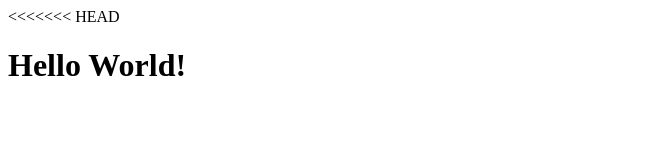
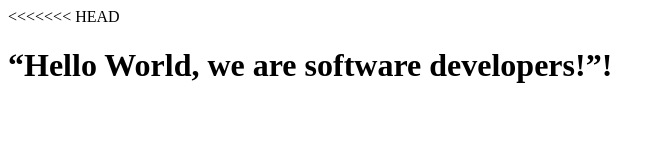
Before and after one commit to Yahdiha72/eyobeva, a plain HTML site: page index.html in a window 1280 px wide. Shown: the whole page, without its empty margins (0-665 px from the left). Drawn offline with Linux system fonts and the light colour scheme.

Commit message:
Update index.html

```diff
--- a/index.html
+++ b/index.html
@@ -8,6 +8,6 @@
     <title>Document</title>
 </head>
 <body>
-    <h1>Hello World!</h1>
+    <h1>“Hello World, we are software developers!”!</h1>
 </body>
 </html>
```
